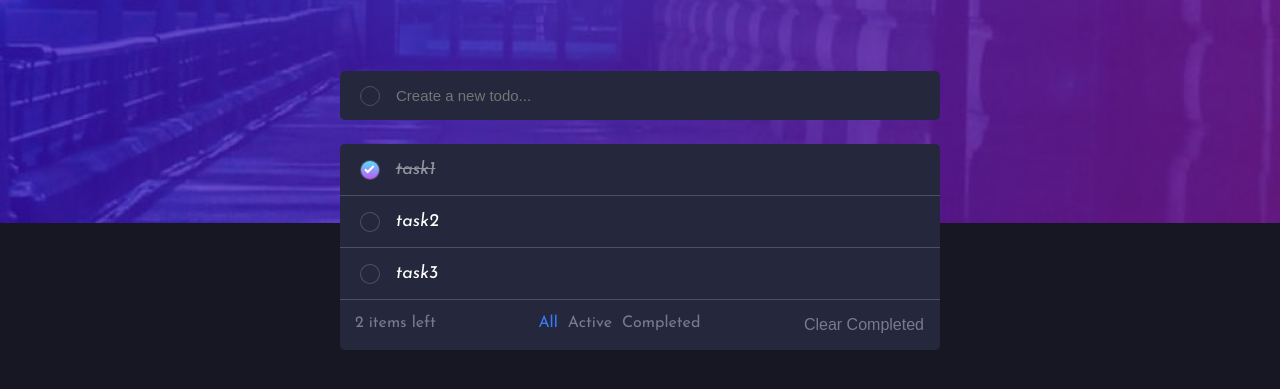
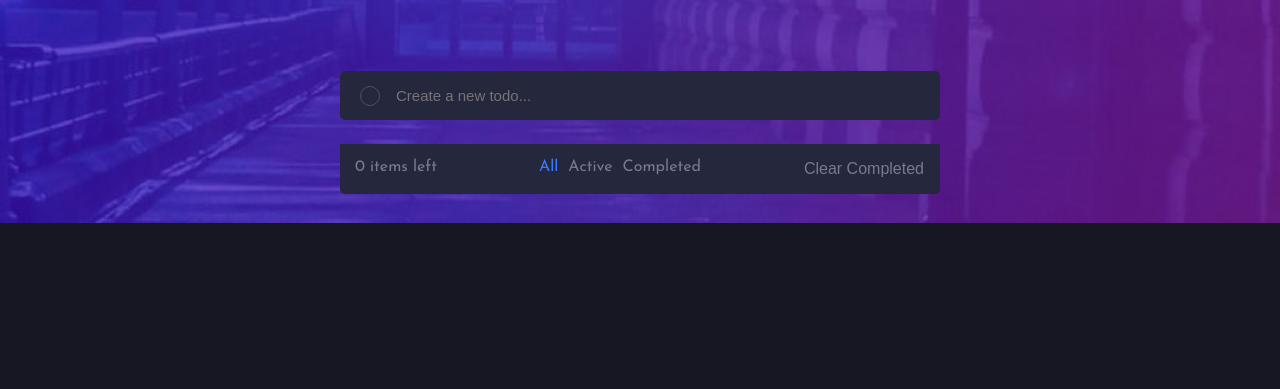
Before and after one commit to asmaasaleh185/Todo-app, a plain HTML site: page index.html in a window 1280 px wide. Shown: the part 177-566 px from the top of the page. Drawn offline with Linux system fonts and the light colour scheme.

Commit message:
Todo List App

```diff
--- a/index.html
+++ b/index.html
@@ -40,21 +40,7 @@
         </form>
         <div class="list">
           <ul>
-            <li>
-              <div class="check active-check"><img src="images/icon-check.svg" alt=""></div>
-              <p class="taskText complete">task1</p>
-              <button class="close"><img src="images/icon-cross.svg" alt=""></button>
-            </li>
-            <li>
-              <div class="check "><img src="images/icon-check.svg" alt=""></div>
-              <p class="taskText ">task2</p>
-              <button class="close"><img src="images/icon-cross.svg" alt=""></button>
-            </li>
-            <li>
-              <div class="check "><img src="images/icon-check.svg" alt=""></div>
-              <p class="taskText ">task3</p>
-              <button class="close"><img src="images/icon-cross.svg" alt=""></button>
-            </li>
+
           </ul>
         </div>
         <div class="info">
```
